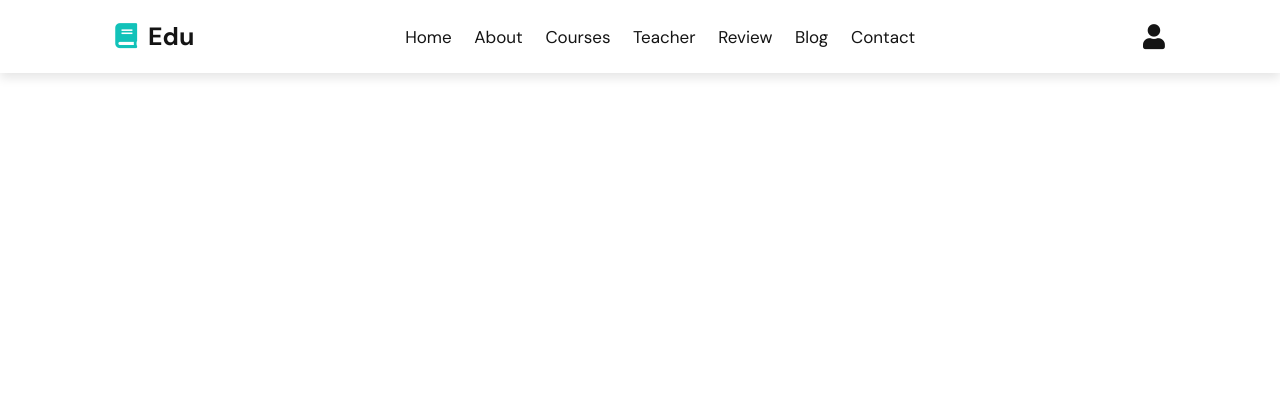
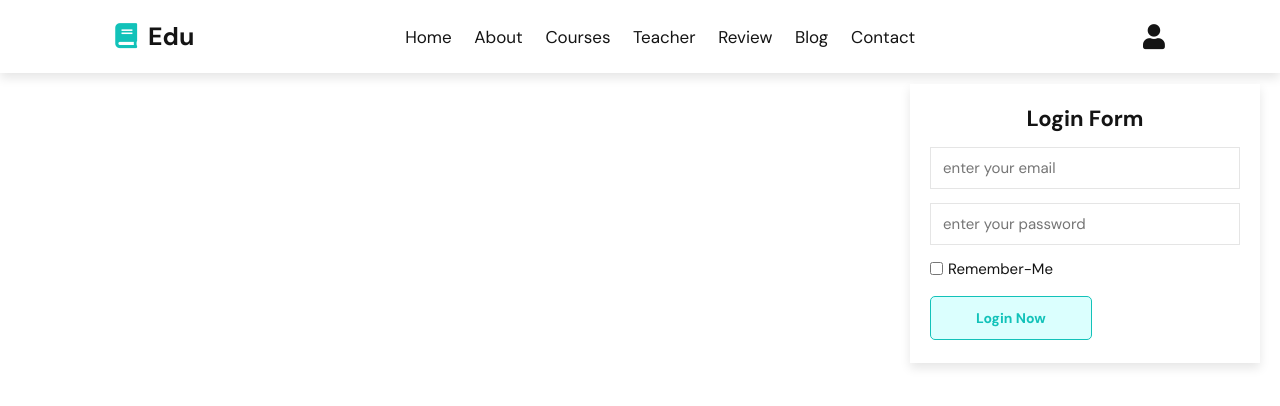
Before and after one commit to ArtPlatosha/Edu, a plain HTML site: page index.html in a window 1280 px wide. Both pictures are taken after a click on the element 1153 px from the left and 36 px from the top of the page. Drawn offline with nearby package versions, Linux system fonts and the light colour scheme; a web font is replaced by a local one.

Commit message:
commit: 7th commit
adding login form (JS + CSS)

```diff
--- a/css/style.css
+++ b/css/style.css
@@ -41,6 +41,63 @@ html::-webkit-scrollbar-thumb{
 
 section{
 	padding: 5rem 7%;
+}
+
+.btn {
+	position: relative;
+	display: inline-block;
+	margin-top: 1rem;
+	color: var(--primary-color);
+	font-size: 1.4rem;
+	font-weight: 700;
+	text-transform: uppercase;
+	max-width: max-content;
+	border: .1rem solid var(--primary-color);
+	background-color: var(--secondary);
+	padding: 1.2rem 4.5rem;
+	overflow: hidden;
+	z-index: 1;
+	border-radius: .5rem;
+}
+
+.btn::before {
+	content: '';
+	position: absolute;
+	bottom: 100%;
+	left: 50%;
+	transform: translateX(-50%);
+	width: 200%;
+	height: 200%;
+	border-radius: 50%;
+	background-color: var(--primary-color);
+	transition: 500ms ease;
+	z-index: -1;
+}
+
+.btn .text {
+	transition: 250ms ease;
+}
+
+.btn .text-2 {
+	position: absolute;
+	top: 100%;
+	left: 50%;
+	transform: scaleX(-50%);
+	max-width: max-content;
+	color: var(--secondary);
+}
+
+.btn:is(:hover, :focus-visible)::before {
+	bottom: -50%;
+}
+
+.btn:is(:hover, :focus-visible) .text-1 {
+	transform: translateY(-4rem);
+}
+
+.btn:is(:hover, :focus-visible) .text-2 {
+	top: 50%;
+	transform: translate(-50%, -50%);
 }
 
 .header {
@@ -132,3 +189,33 @@ section{
 	right: 2rem;
 	transition: .4s linear;
 }
+
+.header .login-form h3 {
+	font-size: 2.2rem;
+	color: var(--black);
+	text-align: center;
+	margin-bottom: 0.7rem;
+}
+
+.header .login-form .box {
+	font-size: 1.5rem;
+	margin: .7rem 0;
+	border: 0.1rem solid rgba(0, 0, 0, 0.1);
+	padding: 1rem 1.2rem;
+	color: var(--black);
+	text-transform: none;
+	width: 100%;
+}
+
+.header .login-form .remember {
+	display: flex;
+	align-items: center;
+	gap: .5rem;
+	margin: .7rem 0;
+}
+
+.header .login-form .remember label {
+	font-size: 1.5rem;
+	color: var(--black);
+	cursor: pointer;
+}
--- a/index.html
+++ b/index.html
@@ -27,7 +27,7 @@
 		</nav>
 
 		<div class="icons">
-			<div class="fas fa-user" id="logo-btn"></div>
+			<div class="fas fa-user" id="login-btn"></div>
 			<div class="fas fa-bars" id="menu-btn"></div>
 		</div>
 
--- a/js/script.js
+++ b/js/script.js
@@ -0,0 +1,5 @@
+let loginForm = document.querySelector('.login-form');
+
+document.querySelector('#login-btn').onclick = () => {
+	loginForm.classList.toggle('active');
+}
```
